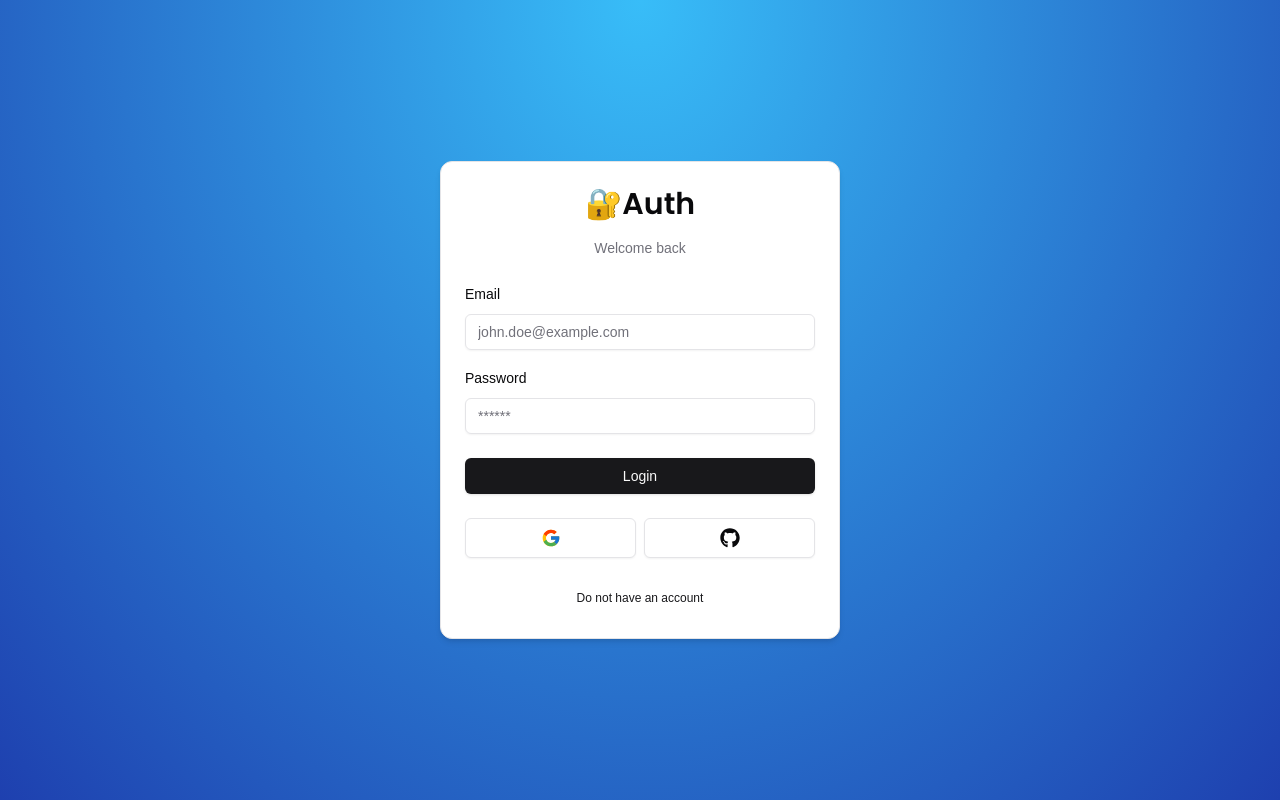
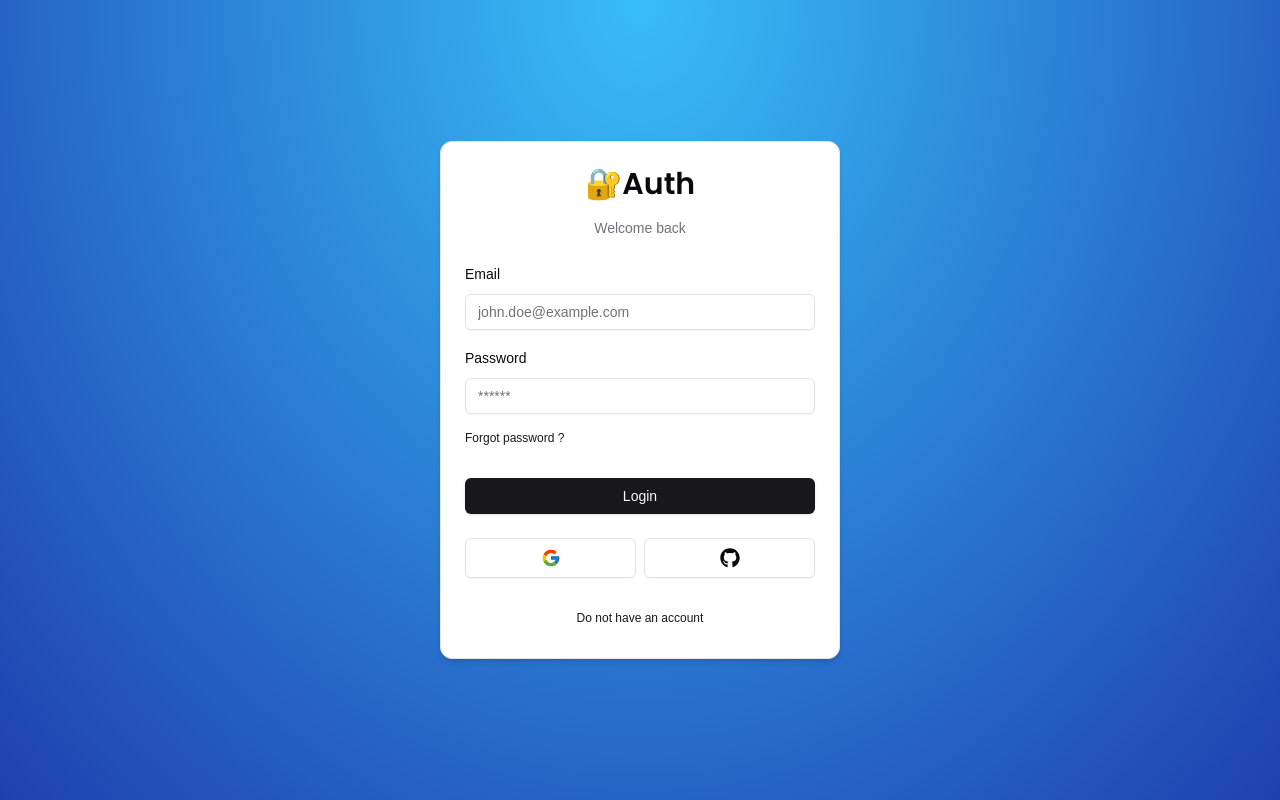
Before and after one commit to MykhailoZykov/auth, a Next.js app: page /auth/login in a window 1280 px wide. Built offline with nearby package versions, Linux system fonts and the light colour scheme; no server answers.

Commit message:
forgot password added

```diff
--- a/components/auth/login-form.tsx
+++ b/components/auth/login-form.tsx
@@ -15,6 +15,7 @@
   FormLabel,
   FormMessage,
 } from "@/components/ui/form";
+import Link from "next/link";
 
 import { CardWrapper } from "@/components/auth/card-wrapper";
 import { Button } from "@/components/ui/button";
@@ -23,10 +24,11 @@
 import { login } from "@/actions/login";
 
 export const LoginForm = () => {
-const searchParams = useSearchParams();
-const urlError = searchParams.get("error") === "OAuthAccountNotLinked"
-? "Email already in use with different provider"
-: "";
+  const searchParams = useSearchParams();
+  const urlError =
+    searchParams.get("error") === "OAuthAccountNotLinked"
+      ? "Email already in use with different provider"
+      : "";
 
   const [error, setError] = useState<string | undefined>("");
   const [success, setSuccess] = useState<string | undefined>("");
@@ -98,6 +100,13 @@
                       type="password"
                     />
                   </FormControl>
+                  <Button className="px-0 font-normal"
+                  asChild
+                  variant="link"
+                  size="sm"
+                  >
+                    <Link href="/auth/reset">Forgot password ?</Link>
+                  </Button>
                   <FormMessage />
                 </FormItem>
               )}
```
